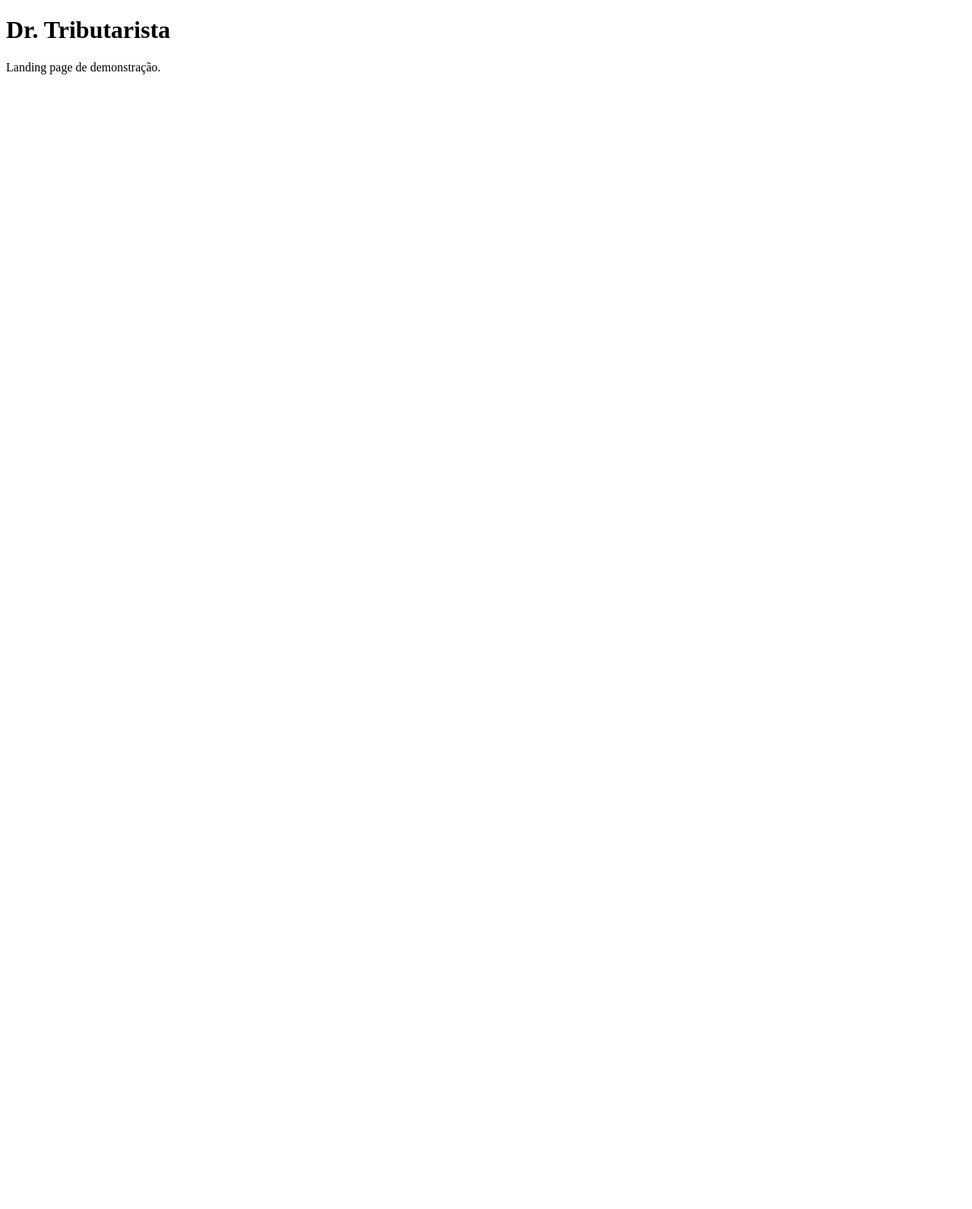
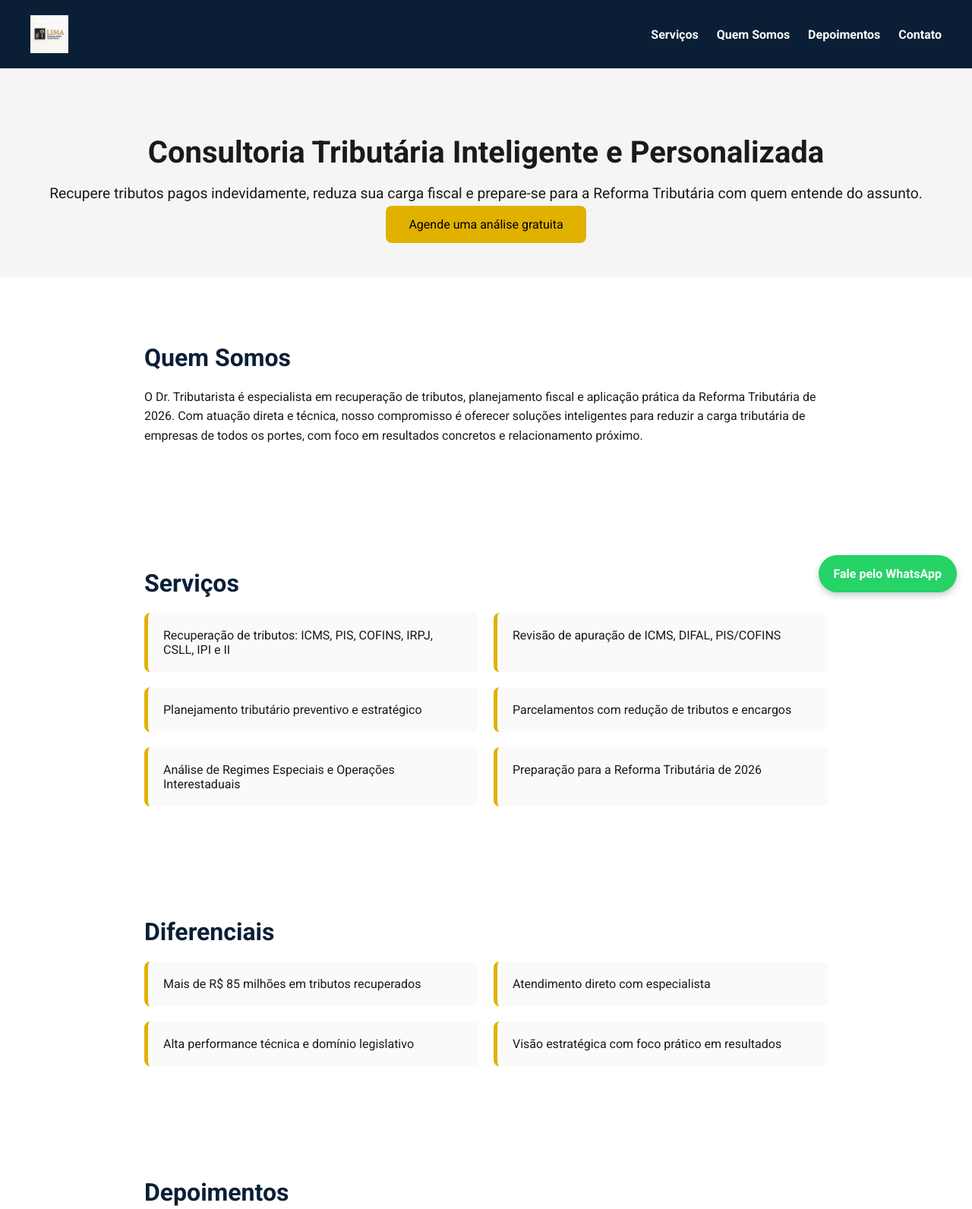
Before and after one commit to leomardolimaaaaaa/dr-tributarista-landin, a plain HTML site: page index.html in a window 1280 px wide. Shown: the top 1592 px of the page at 76% size. Before the commit the page ends 800 px from the top, so only its background shows below. Drawn offline with Linux system fonts and the light colour scheme.

Commit message:
Update index.html

```diff
--- a/index.html
+++ b/index.html
@@ -4,9 +4,89 @@
   <meta charset="UTF-8" />
   <meta name="viewport" content="width=device-width, initial-scale=1.0" />
   <title>Dr. Tributarista</title>
+  <link href="https://fonts.googleapis.com/css2?family=Roboto:wght@400;700&display=swap" rel="stylesheet">
+  <style>
+    body { margin: 0; font-family: 'Roboto', sans-serif; color: #1a1a1a; }
+    header { background-color: #0a1f36; color: white; padding: 20px 40px; display: flex; align-items: center; justify-content: space-between; }
+    header img { height: 50px; }
+    nav a { color: white; margin-left: 20px; text-decoration: none; font-weight: bold; }
+    .hero { background-color: #f5f5f5; padding: 60px 40px; text-align: center; }
+    .hero h1 { font-size: 2.5em; margin-bottom: 10px; }
+    .hero p { font-size: 1.2em; margin-bottom: 20px; }
+    .cta-btn { background-color: #e1b100; color: #000; padding: 15px 30px; font-size: 1em; border: none; border-radius: 8px; cursor: pointer; text-decoration: none; }
+    section { padding: 60px 40px; max-width: 900px; margin: auto; }
+    section h2 { font-size: 2em; margin-bottom: 20px; color: #0a1f36; }
+    section p { line-height: 1.6; }
+    .servicos, .diferenciais, .depoimentos { display: grid; grid-template-columns: 1fr 1fr; gap: 20px; }
+    .card { background-color: #fafafa; padding: 20px; border-radius: 8px; border-left: 5px solid #e1b100; }
+    footer { background-color: #0a1f36; color: white; text-align: center; padding: 30px; }
+    .whatsapp-btn { position: fixed; bottom: 20px; right: 20px; background-color: #25D366; color: white; padding: 15px 20px; border-radius: 50px; text-decoration: none; font-weight: bold; box-shadow: 0 4px 8px rgba(0,0,0,0.2); }
+    @media(max-width: 768px){ .servicos, .diferenciais, .depoimentos { grid-template-columns: 1fr; } }
+  </style>
 </head>
 <body>
-  <h1>Dr. Tributarista</h1>
-  <p>Landing page de demonstração.</p>
+  <header>
+    <img src="logo-atualizado.jpeg" alt="Logo Dr. Tributarista">
+    <nav>
+      <a href="#servicos">Serviços</a>
+      <a href="#sobre">Quem Somos</a>
+      <a href="#depoimentos">Depoimentos</a>
+      <a href="#contato">Contato</a>
+    </nav>
+  </header>
+
+  <div class="hero">
+    <h1>Consultoria Tributária Inteligente e Personalizada</h1>
+    <p>Recupere tributos pagos indevidamente, reduza sua carga fiscal e prepare-se para a Reforma Tributária com quem entende do assunto.</p>
+    <a href="https://wa.me/5511989112252" class="cta-btn">Agende uma análise gratuita</a>
+  </div>
+
+  <section id="sobre">
+    <h2>Quem Somos</h2>
+    <p>O Dr. Tributarista é especialista em recuperação de tributos, planejamento fiscal e aplicação prática da Reforma Tributária de 2026. Com atuação direta e técnica, nosso compromisso é oferecer soluções inteligentes para reduzir a carga tributária de empresas de todos os portes, com foco em resultados concretos e relacionamento próximo.</p>
+  </section>
+
+  <section id="servicos">
+    <h2>Serviços</h2>
+    <div class="servicos">
+      <div class="card">Recuperação de tributos: ICMS, PIS, COFINS, IRPJ, CSLL, IPI e II</div>
+      <div class="card">Revisão de apuração de ICMS, DIFAL, PIS/COFINS</div>
+      <div class="card">Planejamento tributário preventivo e estratégico</div>
+      <div class="card">Parcelamentos com redução de tributos e encargos</div>
+      <div class="card">Análise de Regimes Especiais e Operações Interestaduais</div>
+      <div class="card">Preparação para a Reforma Tributária de 2026</div>
+    </div>
+  </section>
+
+  <section id="diferenciais">
+    <h2>Diferenciais</h2>
+    <div class="diferenciais">
+      <div class="card">Mais de R$ 85 milhões em tributos recuperados</div>
+      <div class="card">Atendimento direto com especialista</div>
+      <div class="card">Alta performance técnica e domínio legislativo</div>
+      <div class="card">Visão estratégica com foco prático em resultados</div>
+    </div>
+  </section>
+
+  <section id="depoimentos">
+    <h2>Depoimentos</h2>
+    <div class="depoimentos">
+      <div class="card">“Graças ao Dr. Tributarista conseguimos recuperar mais de R$ 500 mil em ICMS em menos de 90 dias.” – Cliente do setor de cosméticos</div>
+      <div class="card">“O atendimento é direto, técnico e sem enrolação. Confiança total no trabalho!” – Contador parceiro</div>
+      <div class="card">“Nos ajudaram a estruturar todo o planejamento fiscal da empresa com base na nova reforma tributária.” – Empresário do setor de comércio</div>
+    </div>
+  </section>
+
+  <section id="contato">
+    <h2>Fale Conosco</h2>
+    <p>E-mail: <strong>leonardo@drtributarista.com.br</strong></p>
+    <p>WhatsApp: <a href="https://wa.me/5511989112252">(11) 98911-2252</a></p>
+  </section>
+
+  <footer>
+    <p>&copy; 2025 Dr. Tributarista. Todos os direitos reservados.</p>
+  </footer>
+
+  <a class="whatsapp-btn" href="https://wa.me/5511989112252">Fale pelo WhatsApp</a>
 </body>
 </html>
```
